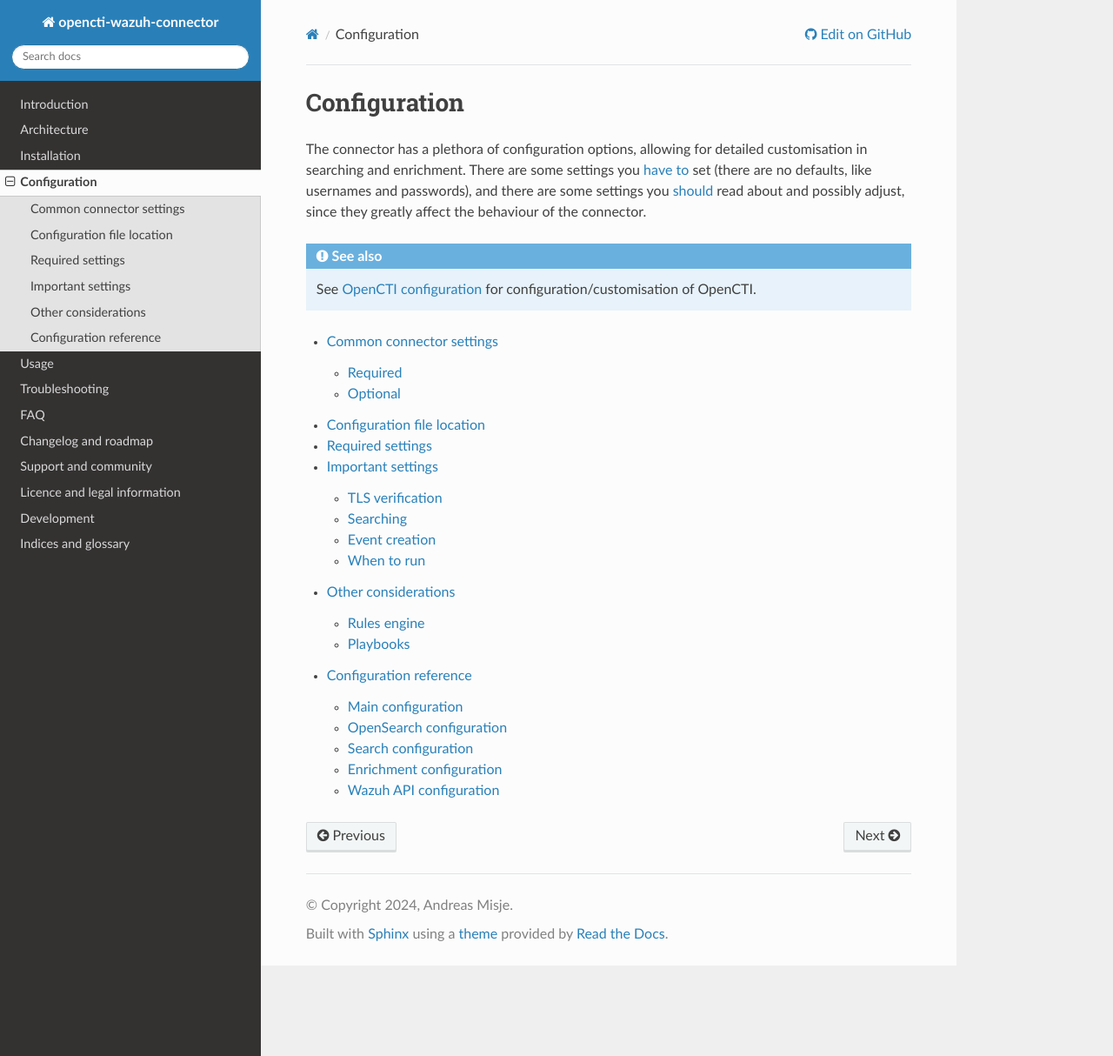
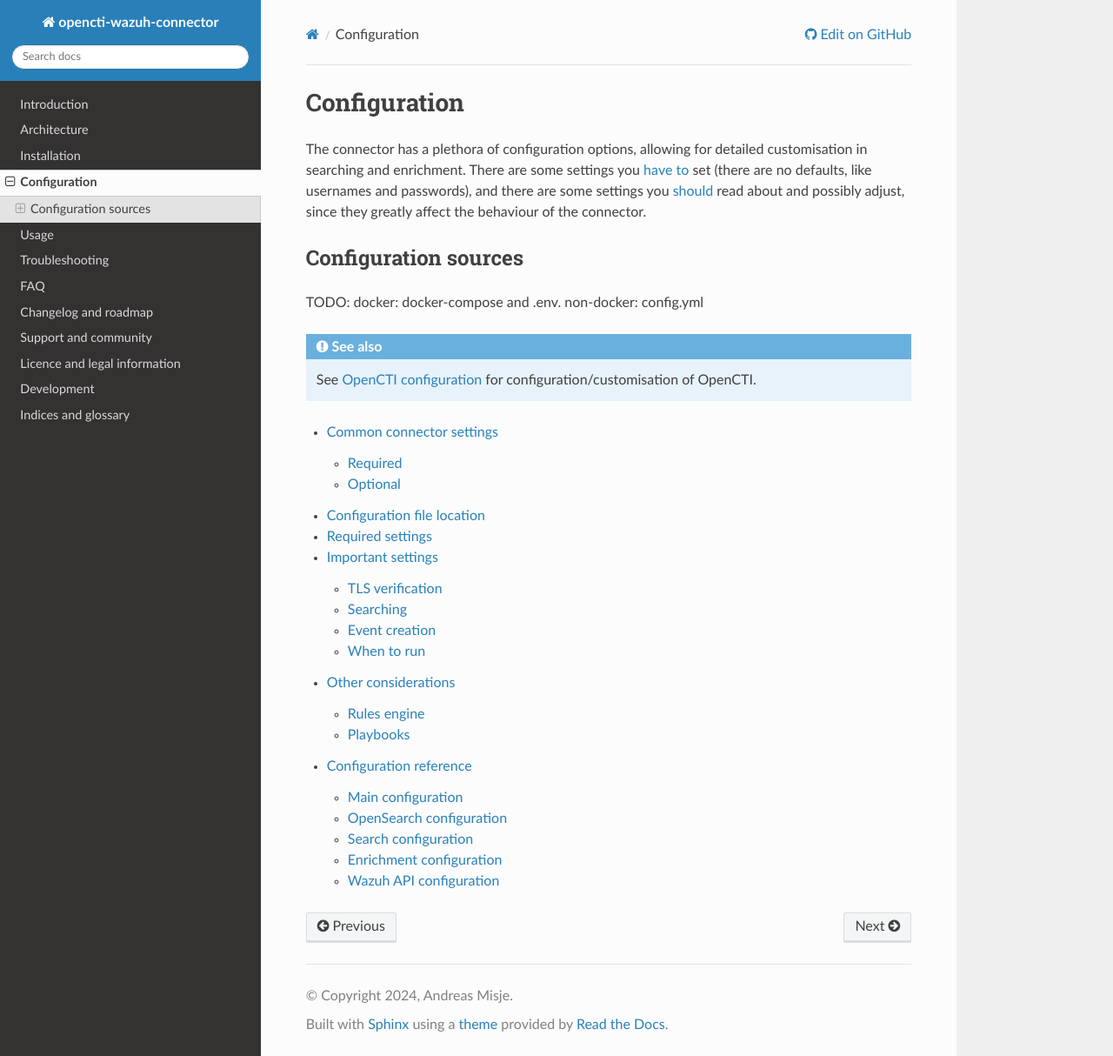
Before and after one commit to misje/opencti-wazuh-connector, a Sphinx documentation site: the page built from docs/source/configuration.rst, in a window 1280 px wide and 1214 px high. Shown: the whole window at 87% size. Built offline with Sphinx 7.4.7 and the Read the Docs theme 2.0.0, drawn with Linux system fonts in a browser that asks for light colours.

Commit message:
Add missing character and add a todo note

```diff
--- a/docs/source/configuration.rst
+++ b/docs/source/configuration.rst
@@ -9,6 +9,11 @@ customisation in searching and enrichment. There are some settings you
 usernames and passwords), and there are some settings you :ref:`should
 <important-settings>` read about and possibly adjust, since they greatly affect
 the behaviour of the connector.
+
+Configuration sources
+---------------------
+
+TODO: docker: docker-compose and .env. non-docker: config.yml
 
 .. seealso::
 
--- a/docs/source/installation.rst
+++ b/docs/source/installation.rst
@@ -22,7 +22,7 @@ OpenCTI docker-compose file:
 
 After starting OpenCTI, look for any errors (get a continuous log wit ha
 little bit of history by running ``docker-compose logs -f --tail=100
-connector-wazuh``.
+connector-wazuh``).
 
    .. include:: alpha_warning.rst
 
```
